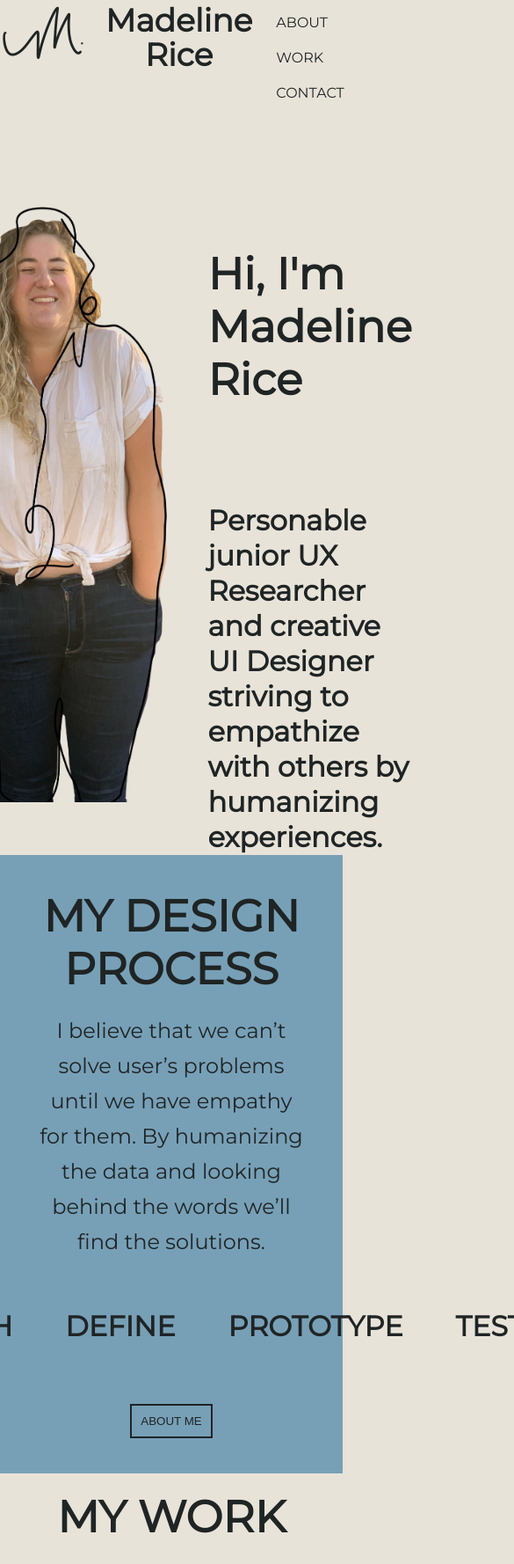
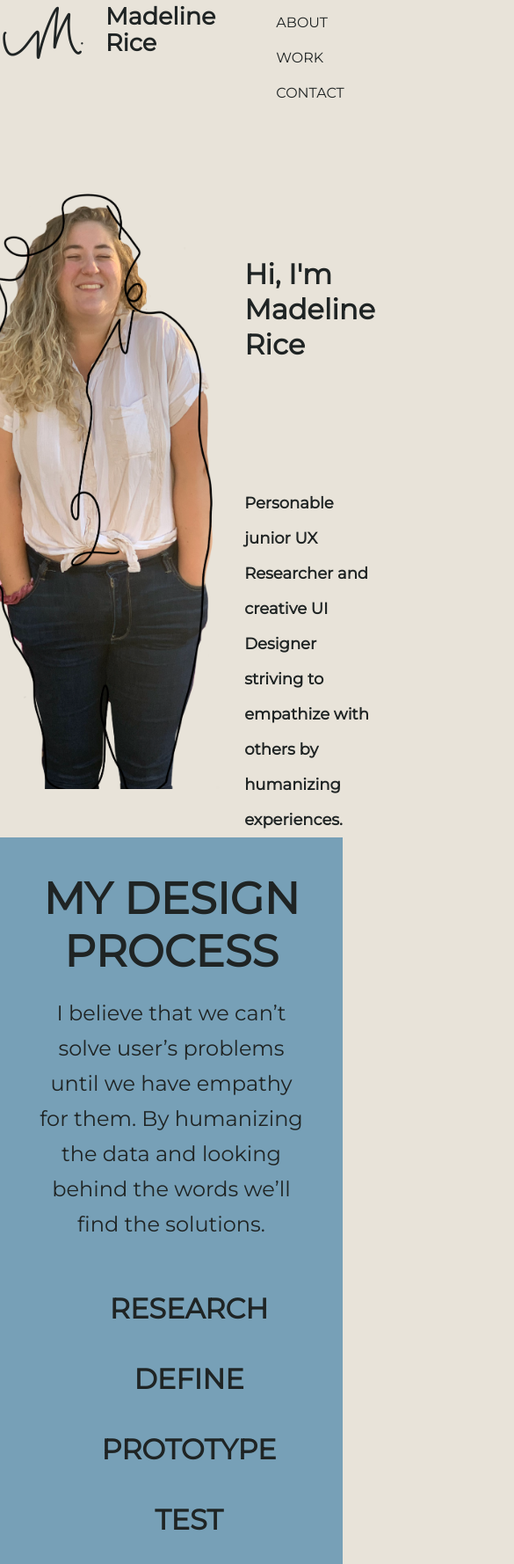
Before and after one commit to maddy2r/UX_UI_HW_18, a plain HTML site: page index.html in a window 390 px wide. Shown: the top 1778 px of the page at 88% size, 585 px wide, since content can reach past the window. Drawn offline with Linux system fonts and the light colour scheme.

Commit message:
mobile media query
created a mobile media query (nav, hero image font resizing, design process word order &  work grid resizing

```diff
--- a/css/style.css
+++ b/css/style.css
@@ -368,3 +368,65 @@ padding-bottom: 40px;
   word-spacing: 2px;
   text-transform: capitalize;
 }
+/* MOBILE MEDIA QUERY*/
+@media only screen and (max-width: 600px){
+  .workGrid {
+    display: grid;
+    grid-template-areas:
+    "taskmnstr"
+    "taskmnstrImg"
+    "hsco"
+    "hscoImg"
+    "doi"
+    "doiImg"
+    ;
+    grid-template-rows: 1fr 1fr 1fr 1fr 1fr 1fr;
+    grid-template-columns: 1fr;
+  }
+  .workGrid > div {
+    border-radius: 5px;
+    gap: 5px;
+    padding: 10px;
+  }
+  .heroImg, .textContent {
+    display: flex;
+    justify-content: center;
+    align-items: center;
+    padding: 10px;
+    padding-bottom: 0;
+  }
+  .textContent {
+    display: grid;
+    grid-template-columns: auto;
+    grid-template-rows: 1fr 1fr;
+  }
+  .textContent h1{
+    font-weight: bolder;
+    font-size: 32px;
+    line-height: 40px;
+    grid-area: 1/1/2/2;
+  }
+  .textContent h2 {
+    font-size: 18px;
+    line-height: 40px;
+  }
+  .navName {
+    font-size: 18px;
+    font-weight: normal;
+    line-height: 30px;
+    padding-left: 20px;
+    text-align: left
+  }
+  .myProcess {
+    list-style: none;
+    display:block;
+    width:100%;
+    height:100%;
+    justify-content: center;
+    margin: 1rem 0 3rem 0;
+    text-align: center;
+  }
+  .myProcess ul li{
+    margin: 0 10px;
+  }
+}
```
